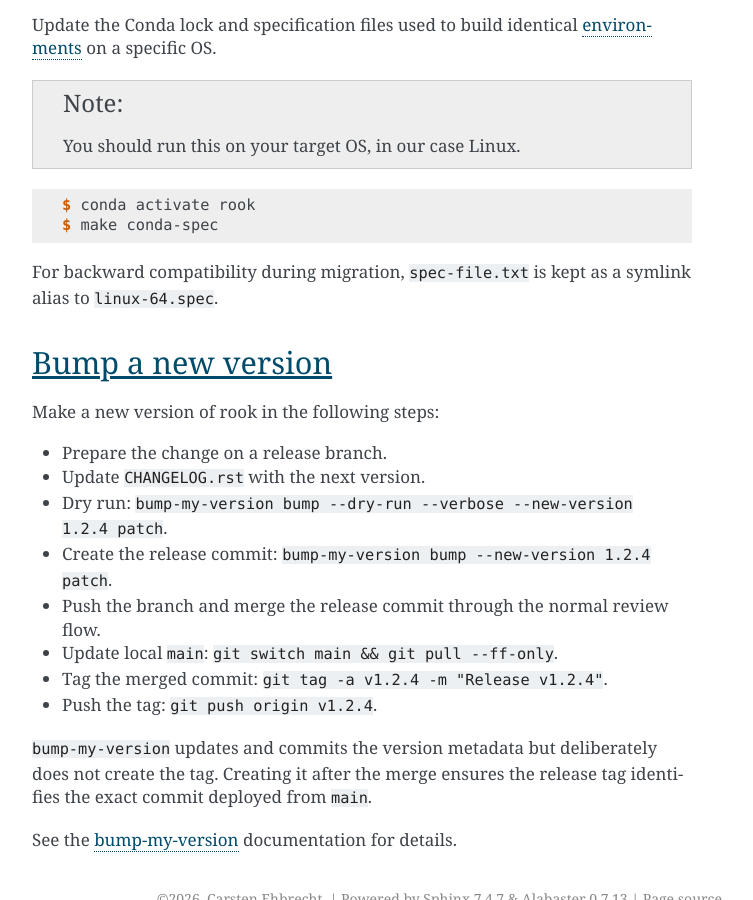
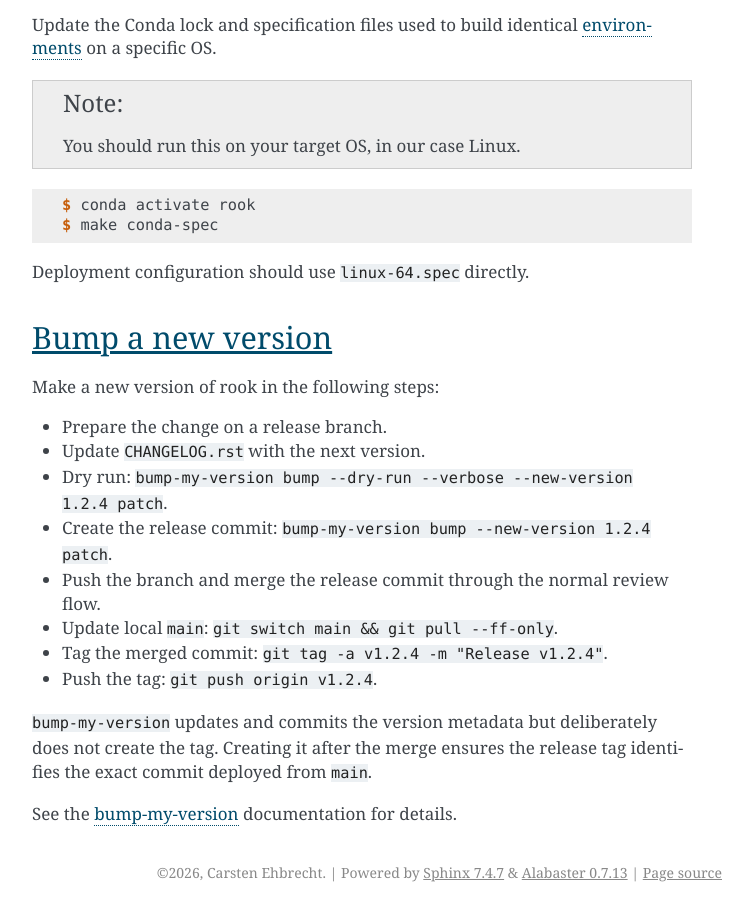
Before and after one commit to roocs/rook, a Sphinx documentation site: the page built from docs/source/dev_guide.rst, in a window 1280 px wide and 900 px high, scrolled down 1520 px. Shown: the whole window, without its empty margins (388-1141 px from the left). Built offline with Sphinx 7.4.7, drawn with Linux system fonts in a browser that asks for light colours; pages that are not in the unit, such as notebooks, are missing from menus.

Commit message:
use linux64 spec file only

```diff
--- a/CHANGELOG.rst
+++ b/CHANGELOG.rst
@@ -3,6 +3,9 @@ Changes
 
 Unreleased
 ==========
+
+* Removed the legacy ``spec-file.txt`` alias; deployments should use the
+  canonical ``linux-64.spec`` file directly.
 
 1.3.0 (2026-08-05)
 ==================
--- a/README.rst
+++ b/README.rst
@@ -133,7 +133,7 @@ After the release commit has been merged, tag the exact commit on ``main``:
 What this does:
 
 * ``edit CHANGELOG.rst`` adds the release notes for the new patch version.
-* ``make conda-spec`` regenerates ``conda-lock.yml`` and ``linux-64.spec`` (and refreshes ``spec-file.txt``).
+* ``make conda-spec`` regenerates ``conda-lock.yml`` and ``linux-64.spec``.
 * ``bump-my-version`` updates version metadata and creates the release commit;
   it deliberately does not create a tag.
 * ``git push`` publishes the release branch for review and merge.
--- a/docs/source/dev_guide.rst
+++ b/docs/source/dev_guide.rst
@@ -88,7 +88,7 @@ environments_ on a specific OS.
     $ conda activate rook
     $ make conda-spec
 
-For backward compatibility during migration, ``spec-file.txt`` is kept as a symlink alias to ``linux-64.spec``.
+Deployment configuration should use ``linux-64.spec`` directly.
 
 .. _environments: https://conda.io/projects/conda/en/latest/user-guide/tasks/manage-environments.html#building-identical-conda-environments
 
--- a/pyproject.toml
+++ b/pyproject.toml
@@ -184,6 +184,7 @@ include = [
   "LICENSE",
   "Makefile",
   "README.rst",
+  "linux-64.spec",
   "environment.yml",
   "environment-dev.yml",
   "environment-docs.yml",
--- a/spec-file.txt
+++ /dev/null
@@ -1 +0,0 @@
-linux-64.spec
```
Also changed, not shown: 1 other file.
